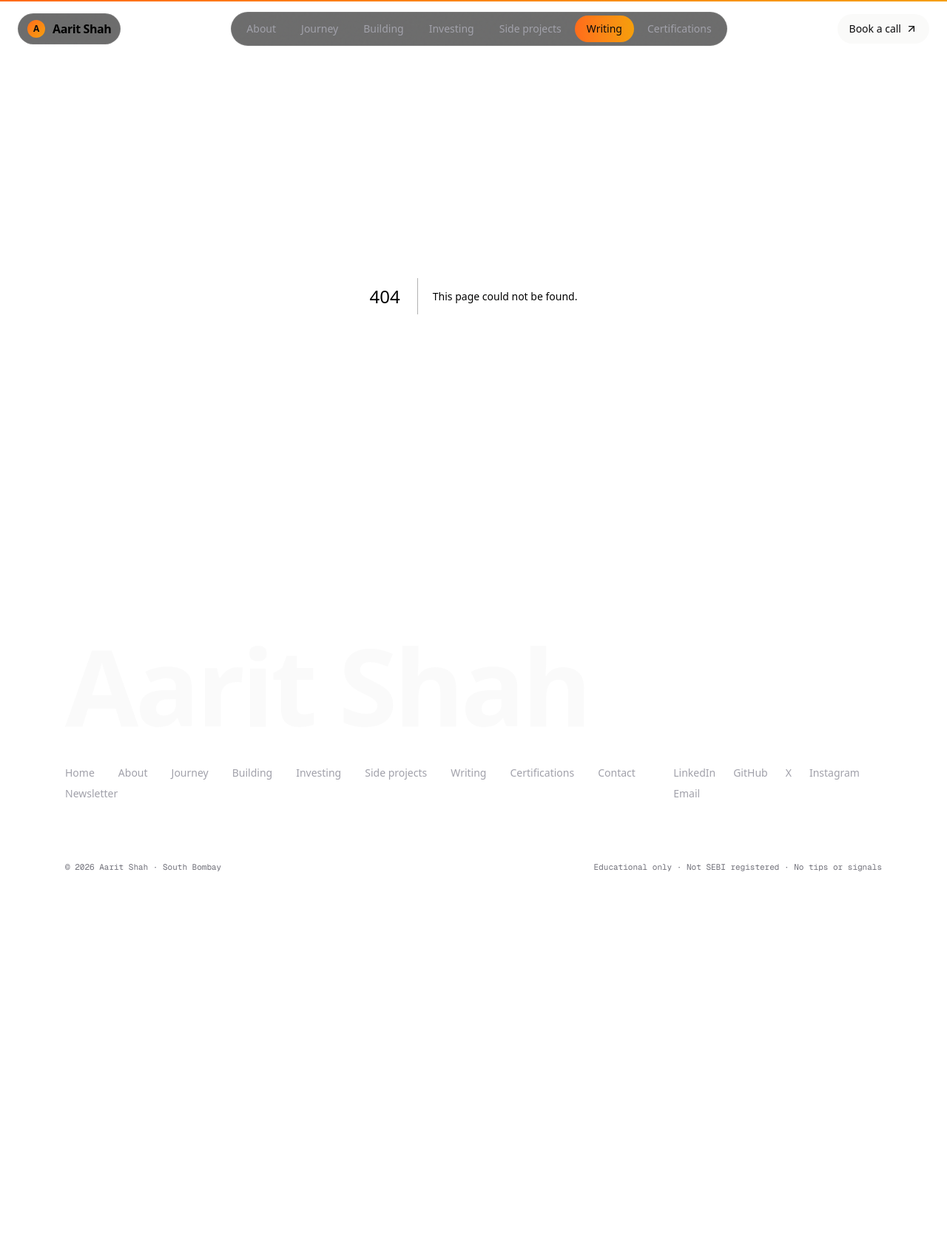
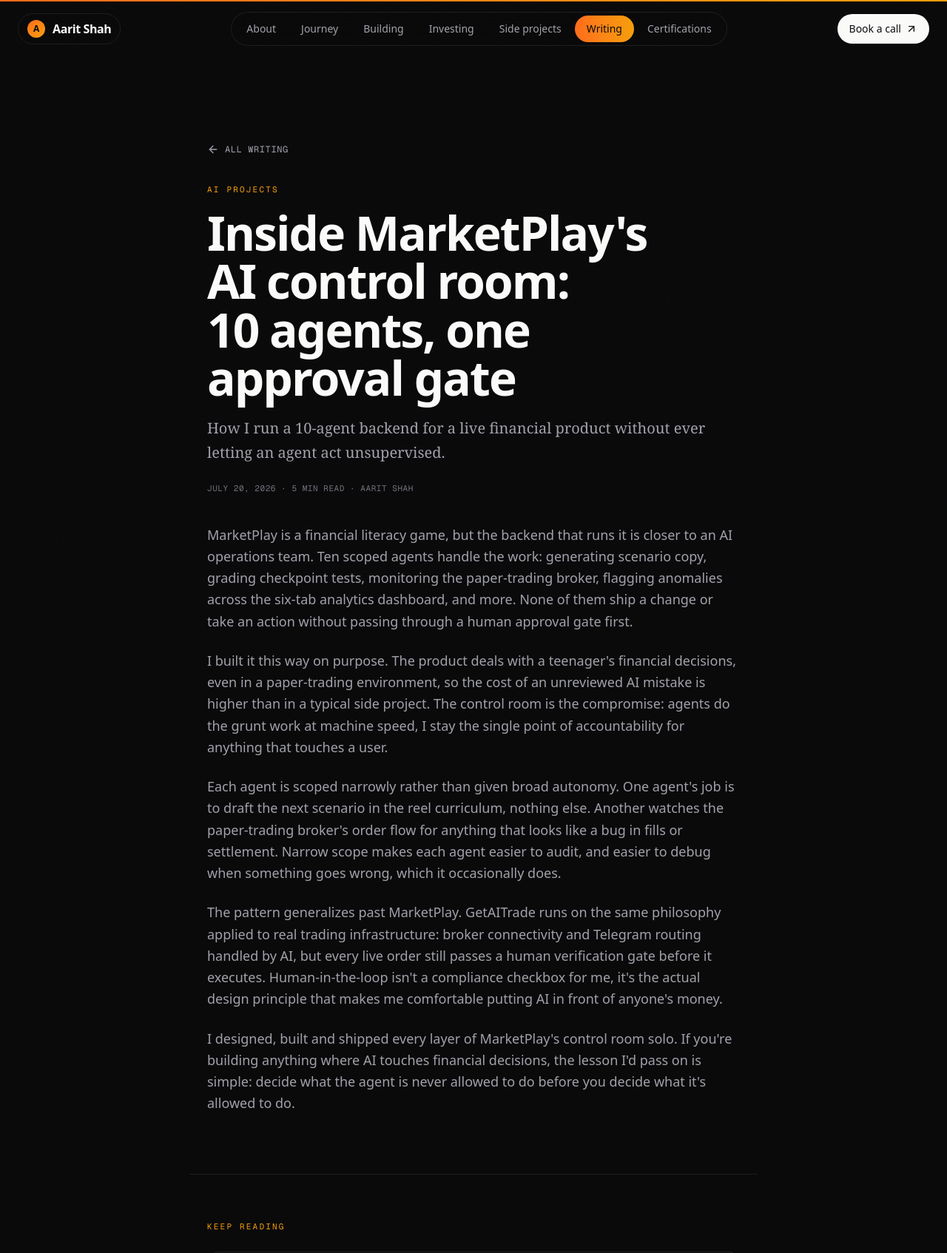
Before and after one commit to Aary992/aarit-portfolio, a Next.js app: page /writing/marketplays-ai-control-room in a window 1280 px wide. Before the commit this address had no page. Shown: the top 1694 px of the page at 74% size. Before the commit the page ends 1245 px from the top, so only its background shows below. Built offline with nearby package versions, Linux system fonts and the light colour scheme; a web font is replaced by a local one.

Commit message:
auto-save 2026-07-20 00:07:39

```diff
--- /dev/null
+++ b/src/app/writing/[slug]/page.tsx
@@ -0,0 +1,125 @@
+import type { Metadata } from "next";
+import Link from "next/link";
+import { notFound } from "next/navigation";
+import { ArrowLeft, ArrowUpRight } from "lucide-react";
+import { posts } from "@/lib/data";
+import { Reveal } from "@/components/ui/reveal";
+
+type Params = { params: Promise<{ slug: string }> };
+
+export function generateStaticParams() {
+  return posts.map((p) => ({ slug: p.slug }));
+}
+
+export async function generateMetadata({ params }: Params): Promise<Metadata> {
+  const { slug } = await params;
+  const p = posts.find((x) => x.slug === slug);
+  if (!p) return {};
+  const canonical = `/writing/${p.slug}`;
+  return {
+    title: p.title,
+    description: p.dek,
+    alternates: { canonical },
+    openGraph: {
+      type: "article",
+      title: `Aarit Shah · ${p.title}`,
+      description: p.dek,
+      url: canonical,
+      publishedTime: p.date,
+    },
+  };
+}
+
+export default async function WritingPostPage({ params }: Params) {
+  const { slug } = await params;
+  const p = posts.find((x) => x.slug === slug);
+  if (!p) notFound();
+  const more = posts.filter((x) => x.slug !== p.slug).slice(0, 2);
+
+  const jsonLd = {
+    "@context": "https://schema.org",
+    "@type": "BlogPosting",
+    headline: p.title,
+    description: p.dek,
+    datePublished: p.date,
+    author: { "@type": "Person", name: "Aarit Shah", url: "https://aaritshah.com" },
+    publisher: { "@type": "Person", name: "Aarit Shah" },
+    mainEntityOfPage: `https://aaritshah.com/writing/${p.slug}`,
+  };
+
+  return (
+    <article>
+      <script
+        type="application/ld+json"
+        dangerouslySetInnerHTML={{ __html: JSON.stringify(jsonLd) }}
+      />
+      <header className="mx-auto max-w-3xl px-6 pt-40 pb-10 sm:pt-48">
+        <Reveal>
+          <Link
+            href="/writing"
+            className="inline-flex items-center gap-2 font-mono text-xs uppercase tracking-wider text-muted transition-colors hover:text-ink"
+          >
+            <ArrowLeft className="h-4 w-4" /> All writing
+          </Link>
+        </Reveal>
+        <Reveal delay={0.05}>
+          <span className="mt-8 inline-block font-mono text-[11px] uppercase tracking-[0.2em] text-amber">
+            {p.category}
+          </span>
+        </Reveal>
+        <Reveal delay={0.1}>
+          <h1 className="mt-4 font-display text-[clamp(2.25rem,6vw,4rem)] font-black leading-[1.02] tracking-[-0.03em]">
+            {p.title}
+          </h1>
+        </Reveal>
+        <Reveal delay={0.15}>
+          <p className="mt-5 font-serif text-xl leading-relaxed text-muted">{p.dek}</p>
+        </Reveal>
+        <Reveal delay={0.2}>
+          <span className="mt-6 block font-mono text-[11px] uppercase tracking-wider text-faint">
+            {new Date(p.date).toLocaleDateString("en-US", {
+              month: "long",
+              day: "numeric",
+              year: "numeric",
+            })}{" "}
+            · {p.readTime} · Aarit Shah
+          </span>
+        </Reveal>
+      </header>
+
+      <div className="mx-auto max-w-3xl px-6 pb-20">
+        <Reveal>
+          <div className="flex flex-col gap-6">
+            {p.body.map((para, i) => (
+              <p key={i} className="text-lg leading-relaxed text-muted">
+                {para}
+              </p>
+            ))}
+          </div>
+        </Reveal>
+      </div>
+
+      {more.length > 0 && (
+        <div className="mx-auto max-w-3xl border-t border-edge px-6 py-14">
+          <span className="font-mono text-[11px] uppercase tracking-[0.2em] text-amber">
+            Keep reading
+          </span>
+          <div className="mt-6 flex flex-col gap-4">
+            {more.map((m) => (
+              <Link
+                key={m.slug}
+                href={`/writing/${m.slug}`}
+                className="group flex items-center justify-between gap-4 rounded-2xl border border-edge bg-surface/30 p-5 transition-colors hover:border-edge-strong"
+              >
+                <span className="font-display text-lg font-bold tracking-tight">
+                  {m.title}
+                </span>
+                <ArrowUpRight className="h-4 w-4 shrink-0 text-faint transition-all duration-200 group-hover:-translate-y-0.5 group-hover:translate-x-0.5 group-hover:text-amber" />
+              </Link>
+            ))}
+          </div>
+        </div>
+      )}
+    </article>
+  );
+}
```
